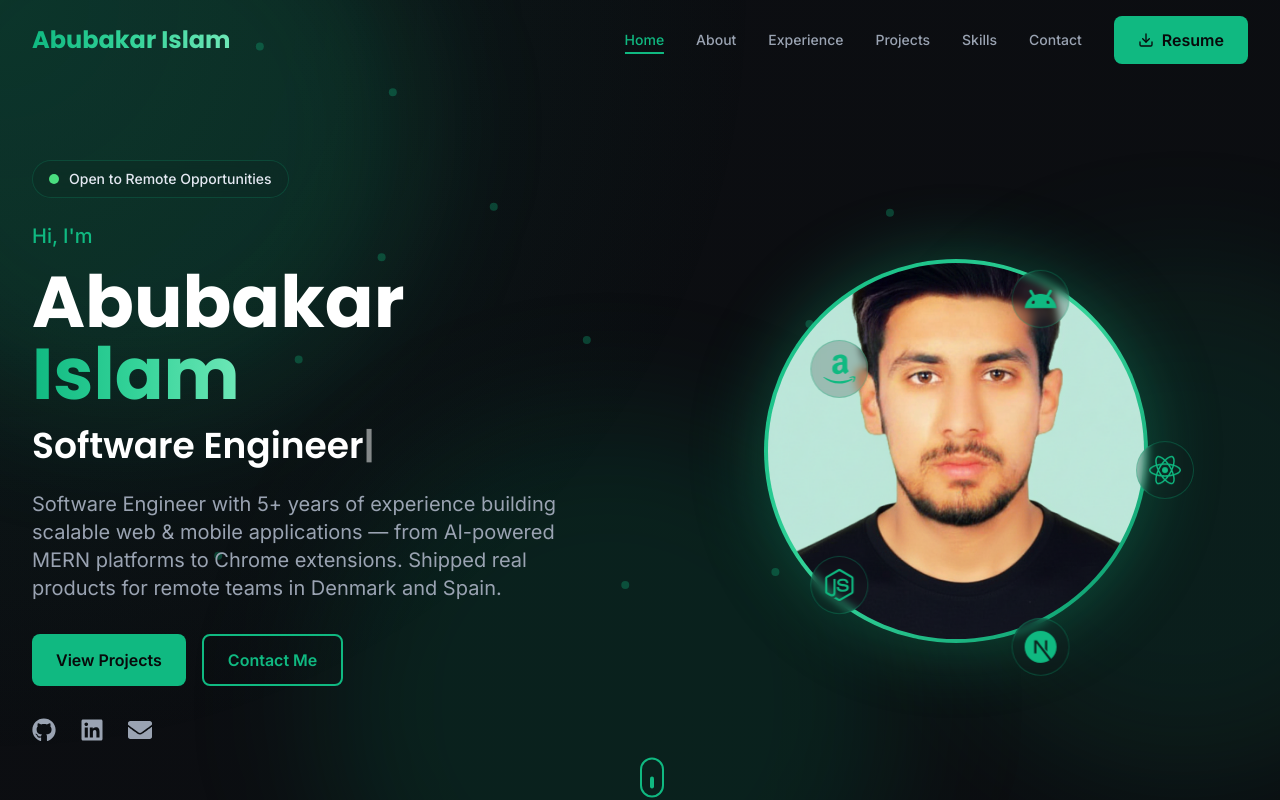
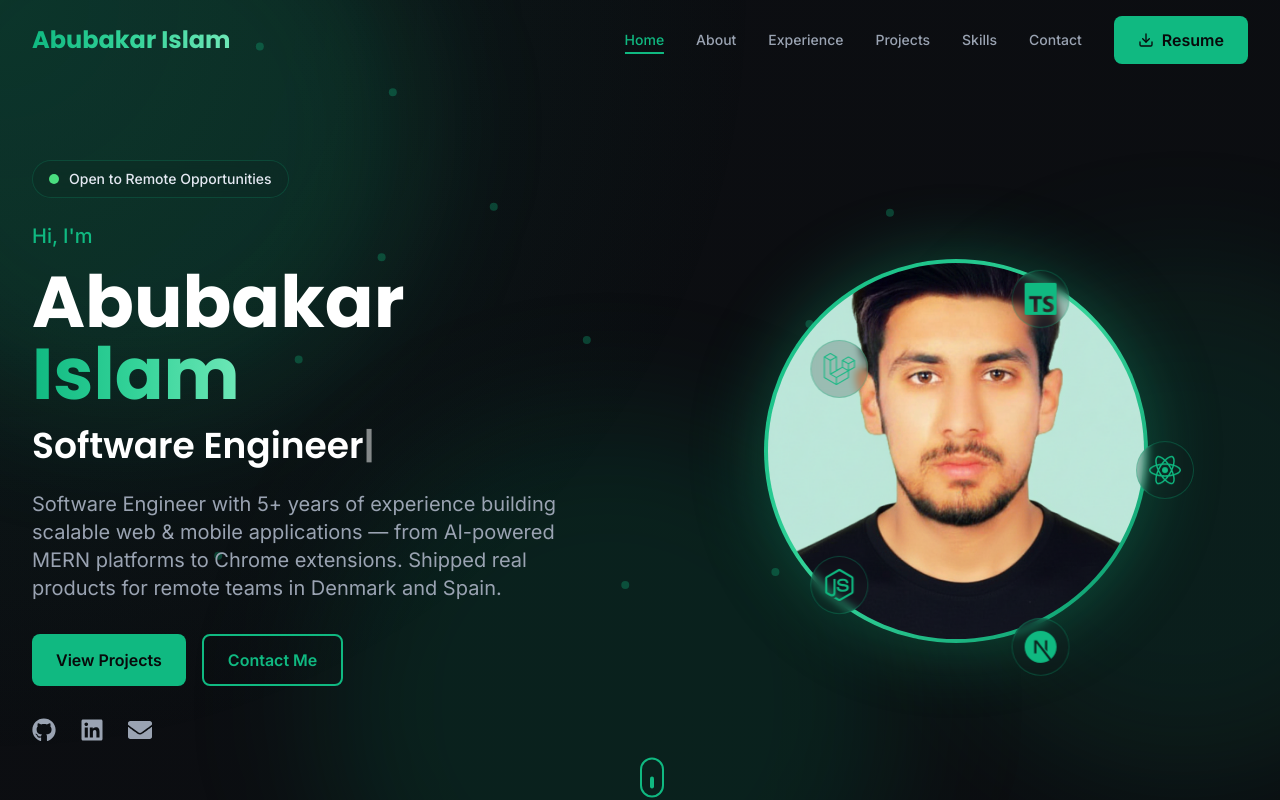
Before and after one commit to abubakar787898/my-portfolio, a React (Vite) app: page / in a window 1280 px wide. Shown: the top 800 px of the page. Built offline with nearby package versions, Linux system fonts and the light colour scheme.

Commit message:
Modernize portfolio: stop image rotation, new email, CV-aligned content

```diff
--- a/index.html
+++ b/index.html
@@ -5,7 +5,7 @@
     <link rel="icon" type="image/svg+xml" href="/favicon.svg" />
     <meta name="viewport" content="width=device-width, initial-scale=1.0" />
     <title>Abubakar Islam — Software Engineer | React, Next.js, Node.js, Laravel</title>
-    <meta name="description" content="Abubakar Islam — Software Engineer with 5+ years building scalable web & mobile apps with React, Next.js, Node.js, Laravel, React Native, AWS and AI-powered tools. Open to remote opportunities." />
+    <meta name="description" content="Abubakar Islam — Software Engineer with 5+ years building scalable web applications with React, Next.js, Node.js and Laravel. Open to remote opportunities." />
     <meta name="keywords" content="Abubakar Islam, Software Engineer, Full Stack Developer, React Developer, Next.js Developer, Node.js, Laravel Developer, React Native, MERN Stack, Chrome Extension Developer, Remote Software Engineer, Pakistan Developer" />
     <meta name="author" content="Abubakar Islam" />
     <meta name="robots" content="index, follow" />
@@ -16,14 +16,14 @@
     <meta property="og:type" content="website" />
     <meta property="og:url" content="https://abubakarislam.netlify.app/" />
     <meta property="og:title" content="Abubakar Islam — Software Engineer" />
-    <meta property="og:description" content="Software Engineer with 5+ years building scalable web & mobile apps — React, Next.js, Node.js, Laravel, React Native, AWS, AI-powered tools & Chrome extensions." />
+    <meta property="og:description" content="Software Engineer with 5+ years building scalable web applications — React, Next.js, TypeScript, Node.js, Laravel, PHP, MySQL and MongoDB." />
     <meta property="og:image" content="https://abubakarislam.netlify.app/images/profile.png" />
 
     <!-- Twitter -->
     <meta name="twitter:card" content="summary_large_image" />
     <meta name="twitter:url" content="https://abubakarislam.netlify.app/" />
     <meta name="twitter:title" content="Abubakar Islam — Software Engineer" />
-    <meta name="twitter:description" content="Software Engineer with 5+ years building scalable web & mobile apps — React, Next.js, Node.js, Laravel, React Native, AWS, AI-powered tools & Chrome extensions." />
+    <meta name="twitter:description" content="Software Engineer with 5+ years building scalable web applications — React, Next.js, TypeScript, Node.js, Laravel, PHP, MySQL and MongoDB." />
     <meta name="twitter:image" content="https://abubakarislam.netlify.app/images/profile.png" />
 
     <!-- Structured data -->
@@ -35,7 +35,7 @@
       "url": "https://abubakarislam.netlify.app/",
       "image": "https://abubakarislam.netlify.app/images/profile.png",
       "jobTitle": "Software Engineer",
-      "description": "Software Engineer with 5+ years of experience building scalable web and mobile applications with React, Next.js, Node.js, Laravel, React Native, AWS and AI-powered tools.",
+      "description": "Software Engineer with 5+ years of experience building scalable web applications with React, Next.js, TypeScript, Node.js, Express.js, Laravel and PHP.",
       "address": {
         "@type": "PostalAddress",
         "addressLocality": "Rahim Yar Khan",
@@ -46,7 +46,7 @@
         "https://github.com/abubakar787898",
         "https://www.linkedin.com/in/abubakarislam/"
       ],
-      "knowsAbout": ["React", "Next.js", "TypeScript", "Node.js", "Express.js", "Laravel", "PHP", "React Native", "Android", "MongoDB", "MySQL", "AWS", "CI/CD", "Chrome Extensions", "MERN Stack", "Redux", "Tailwind CSS"]
+      "knowsAbout": ["React", "Next.js", "TypeScript", "Node.js", "Express.js", "Laravel", "PHP", "React Native", "MongoDB", "MySQL", "REST APIs", "CI/CD", "MERN Stack", "Redux", "RTK Query", "Tailwind CSS"]
     }
     </script>
 
--- a/src/components/Navigation.tsx
+++ b/src/components/Navigation.tsx
@@ -2,27 +2,27 @@ import { useState, useEffect } from 'react'
 import { motion, AnimatePresence } from 'framer-motion'
 import { FiMenu, FiX, FiDownload } from 'react-icons/fi'
 import { personalInfo } from '../data/personalInfo'
+
+const NAV_ITEMS = [
+  { name: 'Home', href: '#home' },
+  { name: 'About', href: '#about' },
+  { name: 'Experience', href: '#experience' },
+  { name: 'Projects', href: '#projects' },
+  { name: 'Skills', href: '#skills' },
+  { name: 'Contact', href: '#contact' },
+]
 
 const Navigation = () => {
   const [isScrolled, setIsScrolled] = useState(false)
   const [isMobileMenuOpen, setIsMobileMenuOpen] = useState(false)
   const [activeSection, setActiveSection] = useState('home')
 
-  const navItems = [
-    { name: 'Home', href: '#home' },
-    { name: 'About', href: '#about' },
-    { name: 'Experience', href: '#experience' },
-    { name: 'Projects', href: '#projects' },
-    { name: 'Skills', href: '#skills' },
-    { name: 'Contact', href: '#contact' },
-  ]
-
   useEffect(() => {
     const handleScroll = () => {
       setIsScrolled(window.scrollY > 50)
 
       // Update active section based on scroll position
-      const sections = navItems.map(item => item.href.substring(1))
+      const sections = NAV_ITEMS.map(item => item.href.substring(1))
       const currentSection = sections.find(section => {
         const element = document.getElementById(section)
         if (element) {
@@ -72,7 +72,7 @@ const Navigation = () => {
 
           {/* Desktop Navigation */}
           <div className="hidden md:flex items-center space-x-8">
-            {navItems.map((item) => (
+            {NAV_ITEMS.map((item) => (
               <button
                 key={item.name}
                 onClick={() => handleNavClick(item.href)}
@@ -125,7 +125,7 @@ const Navigation = () => {
             className="md:hidden glass-effect border-t border-secondary/20"
           >
             <div className="px-4 py-4 space-y-4">
-              {navItems.map((item) => (
+              {NAV_ITEMS.map((item) => (
                 <button
                   key={item.name}
                   onClick={() => handleNavClick(item.href)}
--- a/src/data/experience.ts
+++ b/src/data/experience.ts
@@ -31,7 +31,7 @@ export const experiences: ExperienceItem[] = [
     id: '2',
     company: 'Tututor AI',
     title: 'MERN Stack Developer',
-    location: 'Barcelona, Spain',
+    location: 'Barcelona, Spain (Remote)',
     startDate: 'Jan 2023',
     endDate: '2024',
     responsibilities: [
@@ -48,7 +48,7 @@ export const experiences: ExperienceItem[] = [
     id: '3',
     company: 'DanZee Tech',
     title: 'Full Stack Developer',
-    location: 'Aarhus, Denmark',
+    location: 'Aarhus, Denmark (Remote)',
     startDate: 'Aug 2021',
     endDate: '2022',
     responsibilities: [
--- a/src/data/personalInfo.ts
+++ b/src/data/personalInfo.ts
@@ -28,7 +28,7 @@ export const personalInfo: PersonalInfo = {
   name: 'Abubakar Islam',
   title: 'Software Engineer',
   tagline: 'Software Engineer with 5+ years of experience building scalable web & mobile applications — from AI-powered MERN platforms to Chrome extensions. Shipped real products for remote teams in Denmark and Spain.',
-  email: 'abubakarislam016@gmail.com',
+  email: 'abubakarislam281@gmail.com',
   location: 'Rahim Yar Khan',
   locationFull: 'Rahim Yar Khan, Punjab, Pakistan',
   bio: `I'm a Software Engineer with 5+ years of experience designing and shipping scalable applications end to end — strong across the stack with React, Next.js and TypeScript on the frontend, Node.js/Express and Laravel on the backend, MongoDB and MySQL underneath, and cross-platform mobile apps in React Native (Android).
@@ -47,7 +47,7 @@ export const personalInfo: PersonalInfo = {
   socialLinks: {
     github: 'https://github.com/abubakar787898',
     linkedin: 'https://www.linkedin.com/in/abubakarislam/',
-    email: 'mailto:abubakarislam016@gmail.com',
+    email: 'mailto:abubakarislam281@gmail.com',
   },
   resumeUrl: '/Abubakar-Islam-Software-Engineer-CV.pdf',
 }
--- a/src/data/skills.ts
+++ b/src/data/skills.ts
@@ -14,7 +14,6 @@ export const skills: Skill[] = [
   { id: '3', name: 'React.js', icon: 'SiReact', proficiency: 95, yearsOfExperience: 5, category: 'frontend' },
   { id: '4', name: 'Next.js', icon: 'SiNextdotjs', proficiency: 88, yearsOfExperience: 3.5, category: 'frontend' },
   { id: '5', name: 'React Native', icon: 'SiReact', proficiency: 85, yearsOfExperience: 2, category: 'frontend' },
-  { id: '6', name: 'Android', icon: 'SiAndroid', proficiency: 80, yearsOfExperience: 2, category: 'frontend' },
   { id: '7', name: 'HTML5', icon: 'SiHtml5', proficiency: 98, yearsOfExperience: 5, category: 'frontend' },
   { id: '8', name: 'CSS', icon: 'SiCss3', proficiency: 95, yearsOfExperience: 5, category: 'frontend' },
   { id: '9', name: 'Tailwind CSS', icon: 'SiTailwindcss', proficiency: 92, yearsOfExperience: 3.5, category: 'frontend' },
@@ -34,7 +33,7 @@ export const skills: Skill[] = [
   // Tools
   { id: '18', name: 'Git', icon: 'SiGit', proficiency: 92, yearsOfExperience: 5, category: 'tools' },
   { id: '19', name: 'GitHub', icon: 'SiGithub', proficiency: 95, yearsOfExperience: 5, category: 'tools' },
-  { id: '20', name: 'AWS', icon: 'SiAmazon', proficiency: 80, yearsOfExperience: 2, category: 'tools' },
+  { id: '20', name: 'VPS Deployment', icon: 'FaServer', proficiency: 85, yearsOfExperience: 3, category: 'tools' },
   { id: '21', name: 'CI/CD', icon: 'SiGithubactions', proficiency: 85, yearsOfExperience: 2.5, category: 'tools' },
   { id: '22', name: 'Chrome Extensions', icon: 'SiGooglechrome', proficiency: 90, yearsOfExperience: 1.5, category: 'tools' },
   { id: '23', name: 'Vue.js', icon: 'SiVuedotjs', proficiency: 80, yearsOfExperience: 2, category: 'frontend' },
--- a/src/index.css
+++ b/src/index.css
@@ -7,13 +7,28 @@
     @apply border-accent;
   }
 
+  html {
+    scroll-behavior: smooth;
+    /* Offset anchor targets so the fixed navbar never covers section titles */
+    scroll-padding-top: 5.5rem;
+    -webkit-tap-highlight-color: transparent;
+  }
+
   body {
     @apply bg-gradient-dark text-white font-sans antialiased;
-    scroll-behavior: smooth;
+    text-rendering: optimizeLegibility;
+    font-feature-settings: 'ss01', 'cv11';
   }
 
-  html {
-    scroll-behavior: smooth;
+  ::selection {
+    background: rgba(16, 185, 129, 0.35);
+    color: #ffffff;
+  }
+
+  :focus-visible {
+    outline: 2px solid #10B981;
+    outline-offset: 3px;
+    border-radius: 4px;
   }
 }
 
@@ -71,7 +86,7 @@
 
 /* Custom scrollbar */
 ::-webkit-scrollbar {
-  width: 10px;
+  width: 8px;
 }
 
 ::-webkit-scrollbar-track {
@@ -79,12 +94,17 @@
 }
 
 ::-webkit-scrollbar-thumb {
-  background: #10B981;
-  border-radius: 5px;
+  background: rgba(255, 255, 255, 0.16);
+  border-radius: 8px;
 }
 
 ::-webkit-scrollbar-thumb:hover {
-  background: #059669;
+  background: #10B981;
+}
+
+html {
+  scrollbar-width: thin;
+  scrollbar-color: rgba(255, 255, 255, 0.16) #0C0E12;
 }
 
 /* Smooth transitions for reduced motion */
--- a/src/sections/About.tsx
+++ b/src/sections/About.tsx
@@ -86,7 +86,7 @@ const About = () => {
                     loading="lazy"
                     onError={(e) => {
                       const target = e.target as HTMLImageElement
-                      target.src = 'https://via.placeholder.com/300?text=AI'
+                      target.src = '/images/profile1.png'
                     }}
                   />
                 </div>
--- a/src/sections/Contact.tsx
+++ b/src/sections/Contact.tsx
@@ -58,7 +58,6 @@ const Contact = () => {
               top: `${Math.random() * 100}%`,
             }}
             animate={{
-              rotate: [0, 360],
               scale: [1, 1.2, 1],
             }}
             transition={{
--- a/src/sections/Hero.tsx
+++ b/src/sections/Hero.tsx
@@ -1,7 +1,7 @@
 import { useState, useEffect } from 'react'
 import { motion } from 'framer-motion'
 import { FaGithub, FaLinkedin, FaEnvelope } from 'react-icons/fa'
-import { SiReact, SiNextdotjs, SiNodedotjs, SiAmazon, SiAndroid } from 'react-icons/si'
+import { SiReact, SiNextdotjs, SiNodedotjs, SiLaravel, SiTypescript } from 'react-icons/si'
 import { personalInfo } from '../data/personalInfo'
 import Typewriter from '../components/Typewriter'
 
@@ -21,8 +21,8 @@ const Hero = () => {
     { Icon: SiReact, name: 'React', delay: 0 },
     { Icon: SiNextdotjs, name: 'Next.js', delay: 0.2 },
     { Icon: SiNodedotjs, name: 'Node.js', delay: 0.4 },
-    { Icon: SiAmazon, name: 'AWS', delay: 0.6 },
-    { Icon: SiAndroid, name: 'Android', delay: 0.8 },
+    { Icon: SiLaravel, name: 'Laravel', delay: 0.6 },
+    { Icon: SiTypescript, name: 'TypeScript', delay: 0.8 },
   ]
 
   const containerVariants = {
@@ -222,7 +222,7 @@ const Hero = () => {
                     loading="eager"
                     onError={(e) => {
                       const target = e.target as HTMLImageElement
-                      target.src = 'https://via.placeholder.com/400?text=AI'
+                      target.src = '/images/profile1.png'
                     }}
                   />
                 </div>
--- a/tailwind.config.js
+++ b/tailwind.config.js
@@ -34,7 +34,6 @@ export default {
         'slide-left': 'slideLeft 0.6s ease-out',
         'slide-right': 'slideRight 0.6s ease-out',
         'glow': 'glow 2s ease-in-out infinite alternate',
-        'rotate-border': 'rotate 3s linear infinite',
         'float': 'float 3s ease-in-out infinite',
         'pulse-slow': 'pulse 3s cubic-bezier(0.4, 0, 0.6, 1) infinite',
       },
@@ -63,10 +62,6 @@ export default {
           '0%': { boxShadow: '0 0 5px #10B981, 0 0 10px #10B981, 0 0 15px #10B981' },
           '100%': { boxShadow: '0 0 10px #10B981, 0 0 20px #10B981, 0 0 30px #10B981' },
         },
-        rotate: {
-          '0%': { transform: 'rotate(0deg)' },
-          '100%': { transform: 'rotate(360deg)' },
-        },
         float: {
           '0%, 100%': { transform: 'translateY(0px)' },
           '50%': { transform: 'translateY(-20px)' },
```
Also changed, not shown: 2 other files (tests, documents, lock files or other folders).
